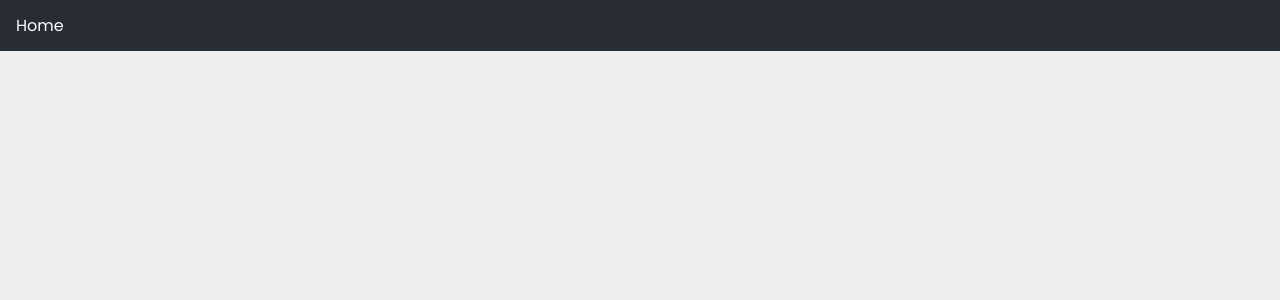
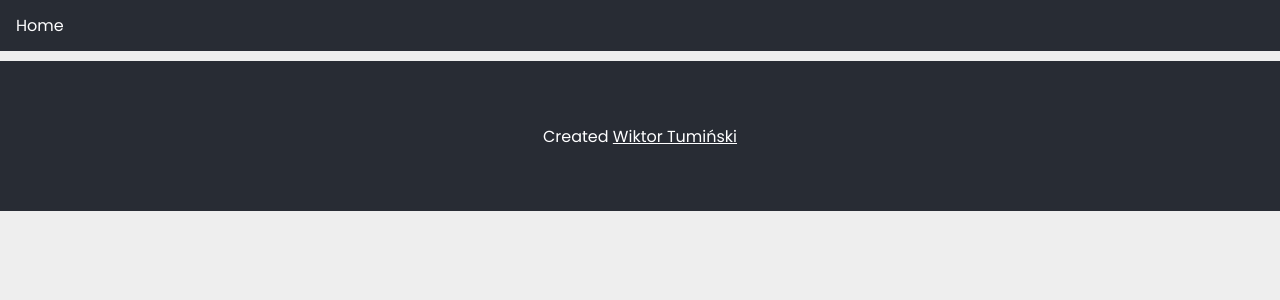
Before and after one commit to wiktort/Photo-Gallery, a React (Create React App) app: page /section/1 in a window 1280 px wide. Shown: the top 300 px of the page. Built offline with nearby package versions, Linux system fonts and the light colour scheme.

Commit message:
footer and styling

```diff
--- a/src/App.js
+++ b/src/App.js
@@ -11,6 +11,7 @@ import GlobalStyles from './containers/Shared/GlobalStyles';
 import config from './config/config';
 
 import Header from './containers/Header';
+import Footer from './containers/Footer';
 
 class Head extends Component {
 
@@ -51,6 +52,7 @@ class App extends Component {
                     <main>
                       <ApplicationRouter />
                     </main>
+                    <Footer />
                   </div>
                 </HelmetProvider>
               </Router>
--- /dev/null
+++ b/src/containers/Footer/index.js
@@ -0,0 +1,29 @@
+import React, {Component} from 'react';
+import styled from 'styled-components';
+
+const StyledFooter = styled.footer`
+    display: flex;
+    justify-content: center;
+    align-items: center;
+    background-color: ${(props) => props.theme.colors.primary};
+    color: ${(props) => props.theme.colors.lightText};
+    height: 150px;
+    margin-top: 10px;
+    a{
+        color: ${(props) => props.theme.colors.lightText};
+        text-decoration: underline;
+    }
+`;
+
+class Footer extends Component {
+
+    render(){
+        return(
+            <StyledFooter>
+                <p>Created <a href="https://github.com/wiktort">Wiktor Tumiński</a></p>
+            </StyledFooter>
+        );
+    }
+};
+
+export default Footer;
--- a/src/containers/Home/Components/GridList.js
+++ b/src/containers/Home/Components/GridList.js
@@ -11,6 +11,8 @@ import styled from 'styled-components';
 
 const StyledList = styled.section`
     display: flex;
+    flex-direction: column;
+    align-items: center;
     justify-content: center;
     flex-wrap: wrap;
     margin-top: 2vh;
@@ -20,6 +22,7 @@ const StyledList = styled.section`
 `;
 const StyledCardsWrapper = styled.div`
     display: flex;
+    align-content: center;
     justify-content: center;
     flex-wrap: wrap;
         & a{
@@ -33,10 +36,9 @@ const StyledButton = styled.button`
     border-radius: 30px;
     border: none;
     font-size: 1rem;
-    background-color: ${(props) => props.theme.colors.primary};
-        a{
-            color: ${(props) => props.theme.colors.lightText};
-        }
+    background-color: ${(props) => props.theme.colors.button};
+    color: ${(props) => props.theme.colors.lightText};
+    cursor: pointer;
 `;
 
 class GridList extends Component{
@@ -73,13 +75,13 @@ class GridList extends Component{
                 <StyledCardsWrapper>
                     {showCards}
                 </StyledCardsWrapper>
-                <StyledButton>
                     <Link
                         to={`/section/${id}`}
                     >
-                        See more
+                        <StyledButton>
+                            See more
+                        </StyledButton>
                     </Link>
-                </StyledButton>
             </StyledList>
         )
     }
--- a/src/containers/Shared/styles.js
+++ b/src/containers/Shared/styles.js
@@ -3,6 +3,7 @@ const COLORS = {
     lightText: '#FEFEFF',
     background: '#EEE',
     primary: '#282C34',
+    button: '#455679'
 };
 
 
```
Also changed, not shown: 1 other file (tests, documents, lock files or other folders).
